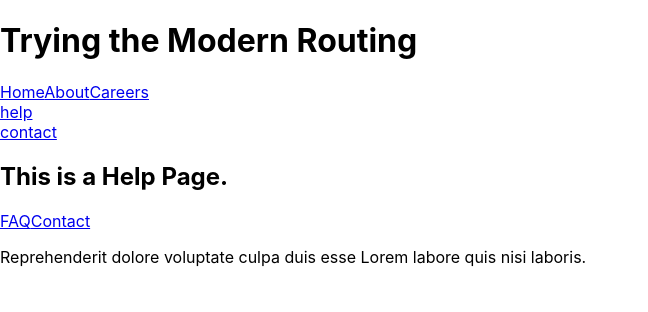
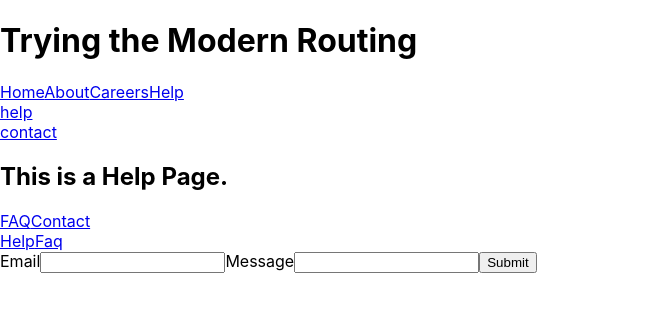
Before and after one commit to AnkitTomar2312/routing, a React (Create React App) app: page /help/contact in a window 1280 px wide. Shown: the top 312 px of the page, without its empty margins (0-648 px from the left). Built offline with nearby package versions, Linux system fonts and the light colour scheme.

Commit message:
Form & Actions

```diff
--- a/src/App1.js
+++ b/src/App1.js
@@ -11,7 +11,7 @@ import CareerDetails, { careerDetailsLoader } from "./pages/CareerDetails";
 import CareerError from "./pages/CareerError";
 
 import CareerInner, { carrerloader } from "./pages/CareerInner";
-import Contact from "./pages/Contact";
+import Contact, { contactAction } from "./pages/Contact";
 import Error from "./pages/Error";
 import Faq from "./pages/Faq";
 import Help from "./pages/Help";
@@ -25,7 +25,7 @@ const router = createBrowserRouter(
       <Route path="/about" element={<About />} />
       <Route path="/help" element={<Help />}>
         <Route path="faq" element={<Faq />} />
-        <Route path="contact" element={<Contact />} />
+        <Route path="contact" element={<Contact />} action={contactAction} />
       </Route>
       <Route path="careers" element={<Career />} errorElement={<CareerError />}>
         <Route index element={<CareerInner />} loader={carrerloader} />
--- a/src/Components/Contact.js
+++ b/src/Components/Contact.js
@@ -1,9 +1,21 @@
 import React from "react";
+import { Form } from "react-router-dom";
 
 const Contact = () => {
   return (
     <div>
       <h1>Contact</h1>
+      <Form method="post" action="/contact">
+        <label>
+          <span>Email</span>
+          <input type="email" name="email"></input>
+        </label>
+        <label>
+          <span>Message</span>
+          <input type="text" name="message"></input>
+        </label>
+        <button>Submit</button>
+      </Form>
     </div>
   );
 };
--- a/src/pages/Contact.js
+++ b/src/pages/Contact.js
@@ -1,12 +1,40 @@
 import React from "react";
+import { Form, NavLink, redirect, useActionData } from "react-router-dom";
 
 export default function Contact() {
+  const data = useActionData();
   return (
     <div>
-      <p>
-        Reprehenderit dolore voluptate culpa duis esse Lorem labore quis nisi
-        laboris.
-      </p>
+      <NavLink to="contact">Help</NavLink>
+      <NavLink to="faq">Faq</NavLink>
+      <Form method="post" action="/help/contact">
+        <label>
+          <span>Email</span>
+          <input type="email" name="email"></input>
+        </label>
+        <label>
+          <span>Message</span>
+          <input type="text" name="message"></input>
+        </label>
+        <button>Submit</button>
+      </Form>
+      {data && data.error && <p>{data.error}</p>}
     </div>
   );
 }
+export const contactAction = async ({ request }) => {
+  const data = await request.formData();
+  const submission = {
+    email: data.get("email"),
+    message: data.get("message"),
+  };
+
+  console.log(submission);
+
+  //post errors
+  if (submission.message.length < 10) {
+    return { error: "Message should contain atleast 10 chars" };
+  }
+  //redirecting the user necessary otherwise throw error
+  return redirect("/");
+};
--- a/src/pages/LayOut.js
+++ b/src/pages/LayOut.js
@@ -10,6 +10,7 @@ export default function LayOut() {
           <NavLink to="/">Home</NavLink>
           <NavLink to="/about">About</NavLink>
           <NavLink to="/careers">Careers</NavLink>
+          <NavLink to="/help">Help</NavLink>
         </nav>
         <Breadcrumbs />
       </header>
```
